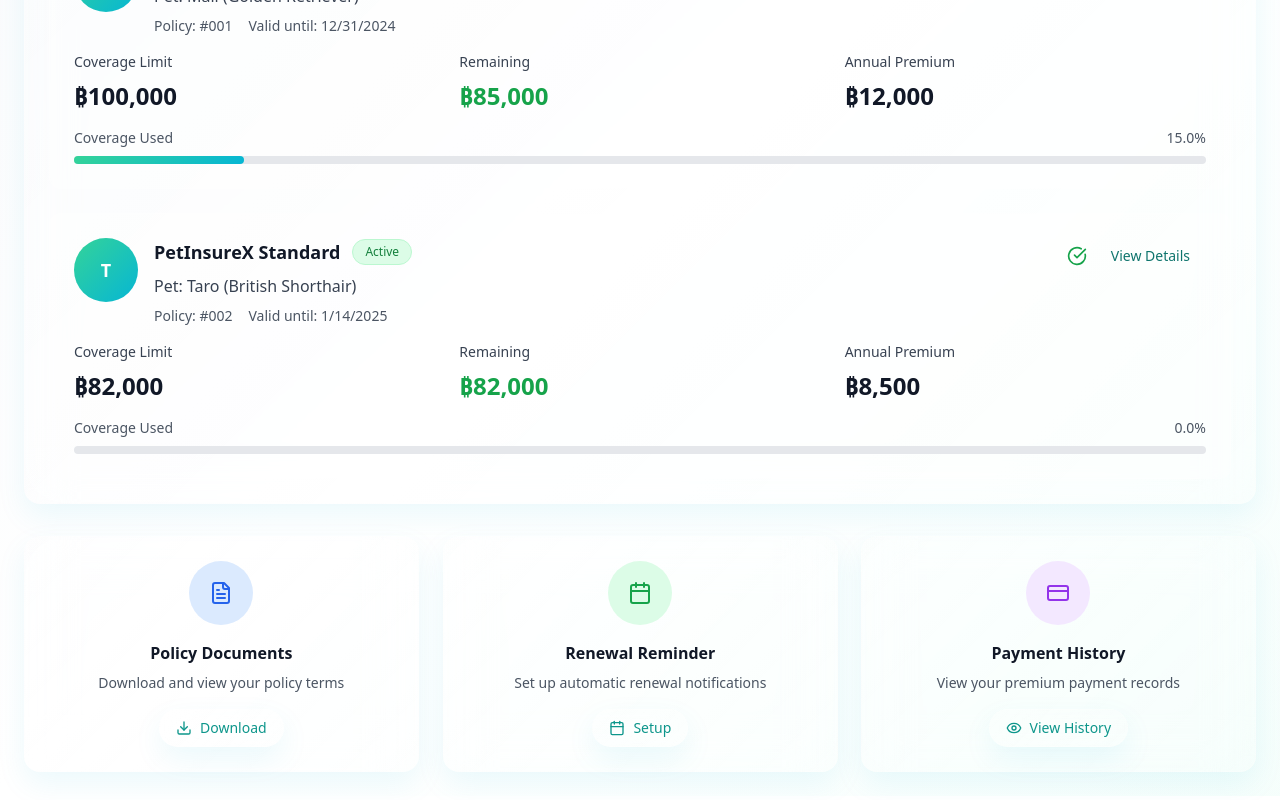
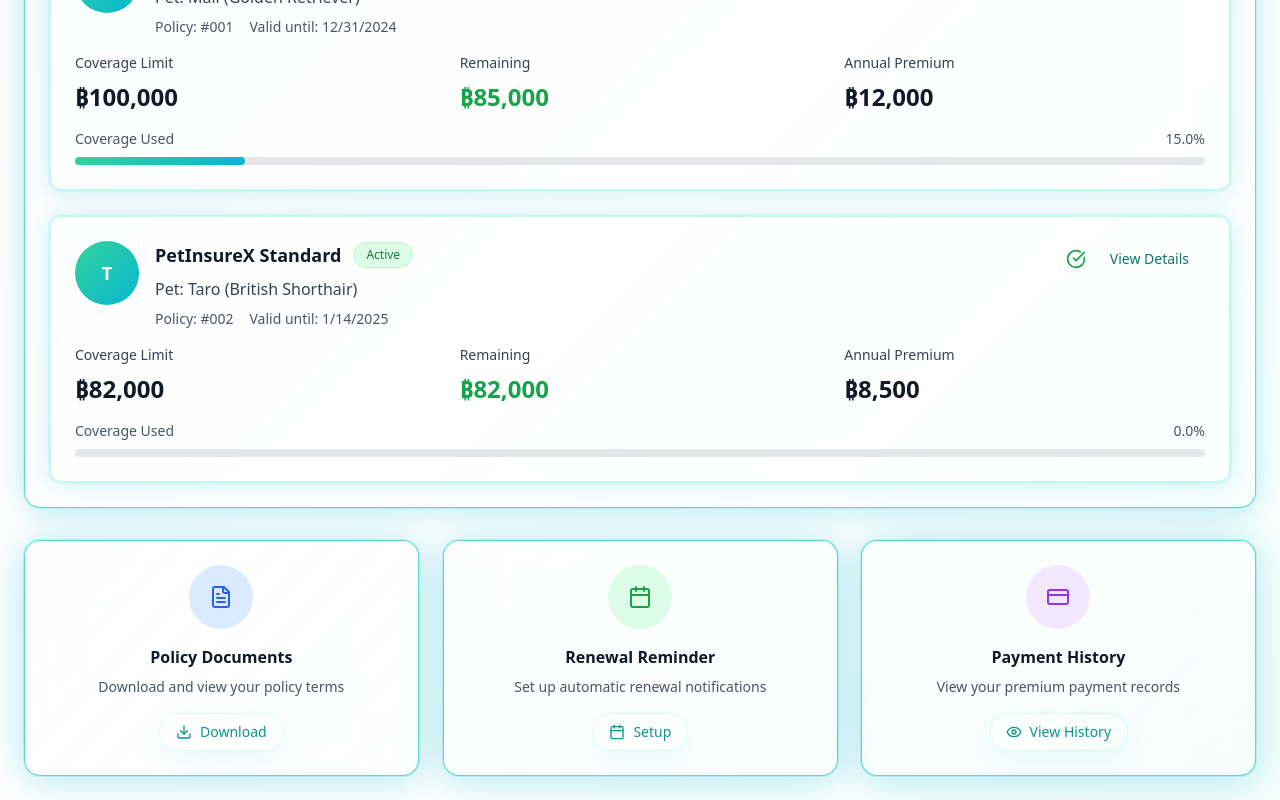
Before and after one commit to johnnyduo/petinsureX, a React (Vite) app: page /policies in a window 1280 px wide. Shown: the part 482-1282 px from the top of the page. Built offline with nearby package versions, Linux system fonts and the light colour scheme.

Commit message:
add aura growing and border teal

```diff
--- a/src/components/ui/glass-card.tsx
+++ b/src/components/ui/glass-card.tsx
@@ -7,15 +7,22 @@ interface GlassCardProps extends React.HTMLAttributes<HTMLDivElement> {
   variant?: CardVariant;
   hover?: boolean;
   children: React.ReactNode;
+  borderStyle?: 'subtle' | 'prominent' | 'none';
 }
 
 const GlassCard = React.forwardRef<HTMLDivElement, GlassCardProps>(
-  ({ className, variant = 'glass', hover = true, children, ...props }, ref) => {
+  ({ className, variant = 'glass', hover = true, borderStyle = 'subtle', children, ...props }, ref) => {
     const variants = {
-      default: "bg-white border border-gray-200 rounded-2xl shadow-sm",
+      default: "bg-white border border-petinsure-teal-200/60 rounded-2xl shadow-sm",
       glass: "glass-container",
-      solid: "bg-white border border-gray-200 rounded-2xl shadow-lg",
-      outline: "border-2 border-petinsure-teal-200 rounded-2xl bg-transparent"
+      solid: "bg-white border border-petinsure-teal-200/80 rounded-2xl shadow-lg",
+      outline: "border-2 border-petinsure-teal-300 rounded-2xl bg-transparent"
+    };
+
+    const borderStyles = {
+      subtle: variant === 'glass' ? 'border-petinsure-teal-200/40' : 'border-petinsure-teal-200/60',
+      prominent: 'border-petinsure-teal-400/80',
+      none: 'border-transparent'
     };
 
     return (
@@ -24,13 +31,14 @@ const GlassCard = React.forwardRef<HTMLDivElement, GlassCardProps>(
         className={cn(
           "transition-all duration-300 ease-out",
           variants[variant],
-          // Improved hover effects with better performance
-          hover && variant === 'glass' && "hover:glass-card-hover hover:scale-[1.02] hover:-translate-y-1",
-          hover && variant !== 'glass' && "hover:shadow-xl hover:scale-[1.02] hover:-translate-y-1",
+          borderStyles[borderStyle],
+          // Improved hover effects with better performance and border emphasis
+          hover && variant === 'glass' && "hover:glass-card-hover hover:scale-[1.02] hover:-translate-y-1 hover:border-petinsure-teal-300/70",
+          hover && variant !== 'glass' && "hover:shadow-xl hover:scale-[1.02] hover:-translate-y-1 hover:border-petinsure-teal-400/80",
           className
         )}
         style={{
-          willChange: hover ? 'transform, box-shadow, background-color' : 'auto',
+          willChange: hover ? 'transform, box-shadow, background-color, border-color' : 'auto',
           ...props.style
         }}
         {...props}
--- a/src/index.css
+++ b/src/index.css
@@ -99,13 +99,86 @@
 }
 
 @layer components {
-  /* Glass morphism components */
+  /* Glass morphism components with improved borders and teal aura effects */
   .glass-container {
-    @apply backdrop-blur-glass bg-gradient-glass border border-white/20 rounded-2xl shadow-glass;
+    @apply backdrop-blur-glass bg-gradient-glass border border-petinsure-teal-200/40 rounded-2xl shadow-glass;
   }
 
   .glass-container:hover {
-    @apply shadow-glass-hover bg-white/10;
+    @apply shadow-glass-hover bg-white/15 border-petinsure-teal-300/60;
+  }
+
+  /* Teal Aura/Glow Effects - Enhanced Intensity */
+  .aura-teal-subtle {
+    box-shadow:
+      0 0 25px rgba(6, 182, 212, 0.12),
+      0 4px 25px rgba(6, 182, 212, 0.08),
+      0 0 0 1px rgba(6, 182, 212, 0.05),
+      inset 0 1px 0 rgba(255, 255, 255, 0.1);
+    transition: all 0.3s cubic-bezier(0.4, 0, 0.2, 1);
+  }
+
+  .aura-teal-subtle:hover {
+    box-shadow:
+      0 0 35px rgba(6, 182, 212, 0.18),
+      0 8px 35px rgba(6, 182, 212, 0.12),
+      0 0 0 1px rgba(6, 182, 212, 0.12),
+      inset 0 1px 0 rgba(255, 255, 255, 0.2);
+    transform: translateY(-2px) scale(1.01);
+  }
+
+  .aura-teal-prominent {
+    box-shadow:
+      0 0 30px rgba(6, 182, 212, 0.18),
+      0 8px 30px rgba(6, 182, 212, 0.1),
+      0 0 0 1px rgba(6, 182, 212, 0.1),
+      inset 0 1px 0 rgba(255, 255, 255, 0.15);
+    transition: all 0.3s cubic-bezier(0.4, 0, 0.2, 1);
+  }
+
+  .aura-teal-prominent:hover {
+    box-shadow:
+      0 0 45px rgba(6, 182, 212, 0.25),
+      0 12px 45px rgba(6, 182, 212, 0.15),
+      0 0 0 1px rgba(6, 182, 212, 0.18),
+      inset 0 1px 0 rgba(255, 255, 255, 0.25);
+    transform: translateY(-3px) scale(1.02);
+  }
+
+  .aura-teal-glow {
+    box-shadow:
+      0 0 40px rgba(6, 182, 212, 0.22),
+      0 10px 40px rgba(6, 182, 212, 0.12),
+      0 0 0 1px rgba(6, 182, 212, 0.15),
+      inset 0 1px 0 rgba(255, 255, 255, 0.2);
+    transition: all 0.3s cubic-bezier(0.4, 0, 0.2, 1);
+  }
+
+  .aura-teal-glow:hover {
+    box-shadow:
+      0 0 60px rgba(6, 182, 212, 0.3),
+      0 15px 60px rgba(6, 182, 212, 0.18),
+      0 0 0 1px rgba(6, 182, 212, 0.25),
+      inset 0 1px 0 rgba(255, 255, 255, 0.3);
+    transform: translateY(-4px) scale(1.03);
+  }
+
+  .aura-teal-intense {
+    box-shadow:
+      0 0 50px rgba(6, 182, 212, 0.25),
+      0 12px 50px rgba(6, 182, 212, 0.15),
+      0 0 0 2px rgba(6, 182, 212, 0.2),
+      inset 0 1px 0 rgba(255, 255, 255, 0.25);
+    transition: all 0.3s cubic-bezier(0.4, 0, 0.2, 1);
+  }
+
+  .aura-teal-intense:hover {
+    box-shadow:
+      0 0 70px rgba(6, 182, 212, 0.35),
+      0 18px 70px rgba(6, 182, 212, 0.22),
+      0 0 0 2px rgba(6, 182, 212, 0.3),
+      inset 0 1px 0 rgba(255, 255, 255, 0.35);
+    transform: translateY(-5px) scale(1.04);
   }
 
   /* Pet-themed buttons */
--- a/src/pages/Index.tsx
+++ b/src/pages/Index.tsx
@@ -122,7 +122,7 @@ const Index = () => {
             {/* Stats */}
             <div className="grid grid-cols-2 md:grid-cols-4 gap-8 mb-16">
               {stats.map((stat, index) => (
-                <GlassCard key={index} className="p-6 text-center">
+                <GlassCard key={index} className="p-6 text-center aura-teal-subtle" borderStyle="subtle">
                   <div className="text-3xl font-bold bg-gradient-primary bg-clip-text text-transparent mb-2">
                     {stat.value}
                   </div>
@@ -134,7 +134,7 @@ const Index = () => {
 
           {/* Hero Image Placeholder */}
           <div className="relative max-w-4xl mx-auto">
-            <GlassCard className="p-8 bg-gradient-to-br from-white/80 to-white/40">
+            <GlassCard className="p-8 bg-gradient-to-br from-white/80 to-white/40 aura-teal-prominent" borderStyle="prominent">
               <div className="aspect-video bg-gradient-to-br from-petinsure-teal-100 to-blue-100 rounded-xl flex items-center justify-center">
                 <div className="text-center">
                   <div className="text-6xl mb-4">🐕🐱</div>
@@ -160,7 +160,7 @@ const Index = () => {
 
           <div className="grid md:grid-cols-2 lg:grid-cols-4 gap-8">
             {features.map((feature, index) => (
-              <GlassCard key={index} className="p-6 text-center group">
+              <GlassCard key={index} className="p-6 text-center group aura-teal-glow" borderStyle="prominent">
                 <div className="w-16 h-16 bg-gradient-primary rounded-2xl flex items-center justify-center mx-auto mb-4 group-hover:scale-110 transition-transform">
                   <feature.icon size={28} className="text-white" />
                 </div>
@@ -210,7 +210,7 @@ const Index = () => {
               }
             ].map((item, index) => (
               <div key={index} className="relative">
-                <GlassCard className="p-8 text-center h-full">
+                <GlassCard className="p-8 text-center h-full aura-teal-prominent" borderStyle="prominent">
                   <div className="text-4xl mb-4">{item.icon}</div>
                   <div className="text-sm font-medium text-petinsure-teal-600 mb-2">
                     STEP {item.step}
@@ -248,7 +248,7 @@ const Index = () => {
 
           <div className="grid md:grid-cols-3 gap-8">
             {testimonials.map((testimonial, index) => (
-              <GlassCard key={index} className="p-6">
+              <GlassCard key={index} className="p-6 aura-teal-subtle" borderStyle="subtle">
                 <div className="flex items-center mb-4">
                   <div className="text-2xl mr-3">{testimonial.avatar}</div>
                   <div>
--- a/src/pages/Policies.tsx
+++ b/src/pages/Policies.tsx
@@ -138,7 +138,7 @@ const Policies = () => {
             </div>
           </div>
 
-          {/* Stats Cards */}
+          {/* Stats Cards with enhanced borders and teal aura */}
           <div className="grid grid-cols-1 md:grid-cols-4 gap-6 mb-8">
             {[
               { label: 'Active Policies', value: '2', icon: Shield, color: 'text-blue-600' },
@@ -146,13 +146,13 @@ const Policies = () => {
               { label: 'Annual Premium', value: '₿20,500', icon: CreditCard, color: 'text-purple-600' },
               { label: 'Coverage Used', value: '18%', icon: Zap, color: 'text-petinsure-teal-600' }
             ].map((stat, index) => (
-              <GlassCard key={index} className="p-6">
+              <GlassCard key={index} className="p-6 hover:scale-105 transition-transform aura-teal-subtle" borderStyle="prominent">
                 <div className="flex items-center">
                   <div className="flex-1">
                     <p className="text-sm text-gray-600 mb-1">{stat.label}</p>
                     <p className="text-2xl font-bold text-gray-900">{stat.value}</p>
                   </div>
-                  <div className={cn("p-3 rounded-xl bg-white/50", stat.color)}>
+                  <div className={cn("p-3 rounded-xl bg-white/50 border border-petinsure-teal-200/50", stat.color)}>
                     <stat.icon size={24} />
                   </div>
                 </div>
@@ -160,8 +160,8 @@ const Policies = () => {
             ))}
           </div>
 
-          {/* Active Policies */}
-          <GlassCard className="p-6 mb-8">
+          {/* Active Policies with enhanced borders and teal aura */}
+          <GlassCard className="p-6 mb-8 aura-teal-prominent" borderStyle="prominent">
             <h2 className="text-xl font-semibold text-gray-900 mb-6">Your Active Policies</h2>
             <div className="space-y-6">
               {mockPolicies.map((policy) => {
@@ -169,7 +169,7 @@ const Policies = () => {
                 const usagePercentage = ((policy.coverageLimit - policy.remaining) / policy.coverageLimit) * 100;
 
                 return (
-                  <div key={policy.id} className="p-6 rounded-xl bg-white/30 hover:bg-white/50 transition-all border border-white/20">
+                  <div key={policy.id} className="p-6 rounded-xl bg-white/30 hover:bg-white/50 transition-all border-2 border-petinsure-teal-200/60 hover:border-petinsure-teal-300/80 aura-teal-subtle">
                     <div className="flex items-start justify-between mb-4">
                       <div className="flex items-start gap-4">
                         <div className="w-16 h-16 bg-gradient-primary rounded-full flex items-center justify-center text-white font-bold text-lg">
@@ -234,9 +234,9 @@ const Policies = () => {
             </div>
           </GlassCard>
 
-          {/* Quick Actions */}
+          {/* Quick Actions with enhanced borders and teal aura */}
           <div className="grid grid-cols-1 md:grid-cols-3 gap-6">
-            <GlassCard className="p-6 text-center hover:scale-105 transition-transform cursor-pointer">
+            <GlassCard className="p-6 text-center hover:scale-105 transition-transform cursor-pointer aura-teal-glow" borderStyle="prominent">
               <div className="w-16 h-16 bg-blue-100 rounded-full flex items-center justify-center mx-auto mb-4">
                 <FileText size={24} className="text-blue-600" />
               </div>
@@ -248,7 +248,7 @@ const Policies = () => {
               </PawButton>
             </GlassCard>
 
-            <GlassCard className="p-6 text-center hover:scale-105 transition-transform cursor-pointer">
+            <GlassCard className="p-6 text-center hover:scale-105 transition-transform cursor-pointer aura-teal-glow" borderStyle="prominent">
               <div className="w-16 h-16 bg-green-100 rounded-full flex items-center justify-center mx-auto mb-4">
                 <Calendar size={24} className="text-green-600" />
               </div>
@@ -260,7 +260,7 @@ const Policies = () => {
               </PawButton>
             </GlassCard>
 
-            <GlassCard className="p-6 text-center hover:scale-105 transition-transform cursor-pointer">
+            <GlassCard className="p-6 text-center hover:scale-105 transition-transform cursor-pointer aura-teal-glow" borderStyle="prominent">
               <div className="w-16 h-16 bg-purple-100 rounded-full flex items-center justify-center mx-auto mb-4">
                 <CreditCard size={24} className="text-purple-600" />
               </div>
```
Also changed, not shown: src/pages/AIAssistant.tsx (+11 -11 lines), src/pages/Claims.tsx (+7 -7 lines), src/pages/Dashboard.tsx (+23 -19 lines), src/pages/PetIdentity.tsx (+12 -12 lines), 1 other file (tests, documents, lock files or other folders).
